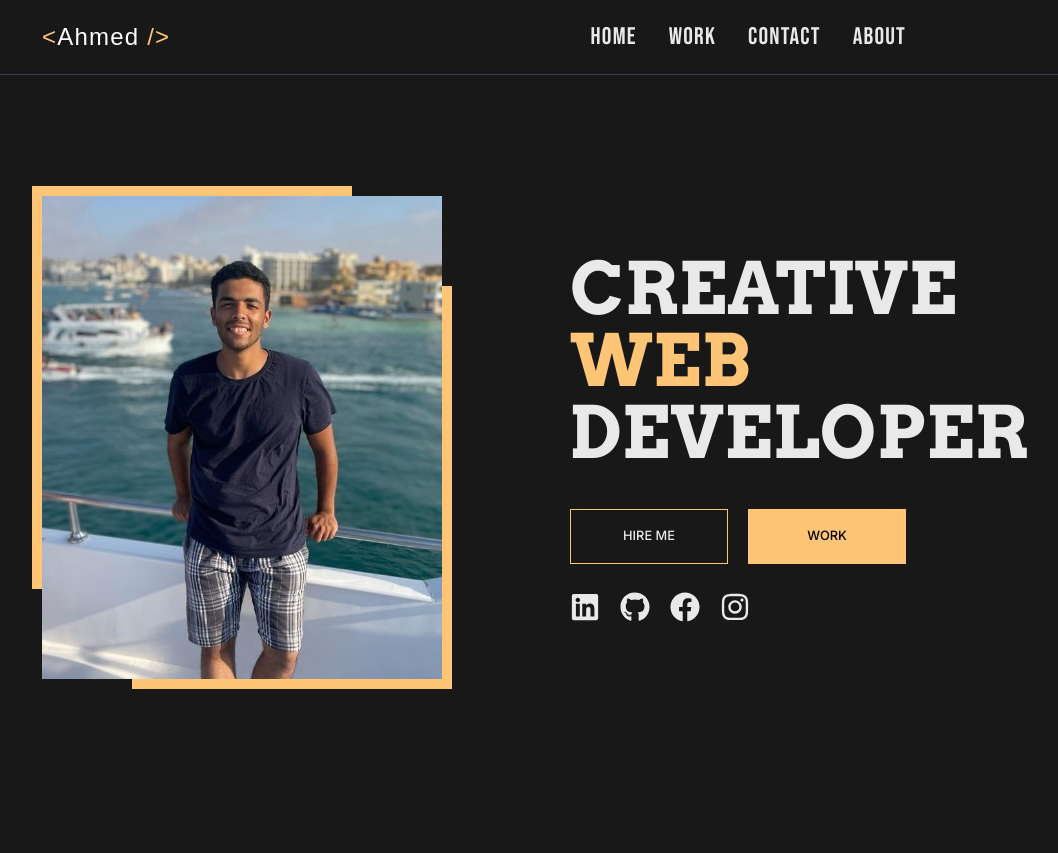
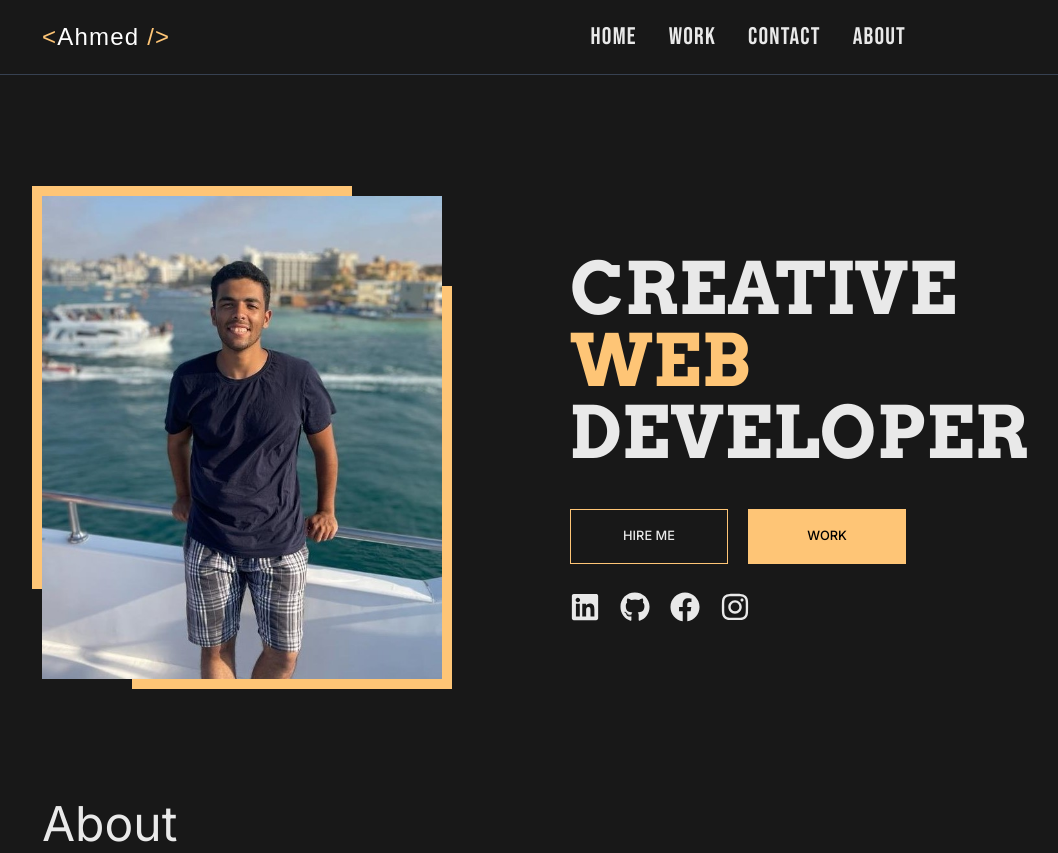
Before and after one commit to kamshushi/portfolio, a Next.js app: page / in a window 1280 px wide. Shown: the whole page, without its empty margins (166-1224 px from the left). Before the commit the page ends 800 px from the top, so only its background shows below. Built offline with nearby package versions, Linux system fonts and the light colour scheme; a web font is replaced by a local one.

Commit message:
refactor + added initial about me section

```diff
--- /dev/null
+++ b/src/components/Home/AboutMeSection/index.tsx
@@ -0,0 +1,10 @@
+import SectionContainer from "@/components/common/SectionContainer";
+import React from "react";
+
+export default function AboutMeSection() {
+  return (
+    <SectionContainer>
+      <h2 className="text-5xl">About</h2>
+    </SectionContainer>
+  );
+}
--- a/src/components/Home/LandingSection/IconsSection.tsx
+++ b/src/components/Home/LandingSection/IconsSection.tsx
@@ -29,7 +29,7 @@ export default function IconsSection() {
       {icons.map(({ icon: Icon, link, title }) => {
         return (
           <li key={link}>
-            <Icon className="text-3xl hover:text-secondary cursor-pointer" />
+            <Icon className="text-3xl hover:text-secondary-txt cursor-pointer" />
           </li>
         );
       })}
--- a/src/components/Home/LandingSection/index.tsx
+++ b/src/components/Home/LandingSection/index.tsx
@@ -15,7 +15,7 @@ export default function LandingSection() {
           <div className="flex items-center">
             <div>
               <h6 className="font-main-header text-7xl font-black">
-                CREATIVE <span className="text-secondary block">WEB</span>{" "}
+                CREATIVE <span className="text-secondary-txt block">WEB</span>{" "}
                 DEVELOPER
               </h6>
 
@@ -31,7 +31,7 @@ export default function LandingSection() {
               </div>
             </div>
             {/* <div className="font-main">
-              <h4 className="text-2xl font-bold text-[var(--clr-font-secondary)]">
+              <h4 className="text-2xl font-bold text-[var(--clr-font-secondary-txt)]">
                 Ahmed Elkamshoushy
               </h4>
               <span className="mt-3 text-slate-400">Web Developer</span>
--- a/src/components/Home/index.tsx
+++ b/src/components/Home/index.tsx
@@ -1,6 +1,7 @@
 import React from "react";
 import LandingSection from "./LandingSection";
 import Navbar from "../Navbar";
+import AboutMeSection from "./AboutMeSection";
 
 export default function HomePageComponent() {
   return (
@@ -11,6 +12,9 @@ export default function HomePageComponent() {
       <div>
         <LandingSection />
       </div>
+      <div>
+        <AboutMeSection />
+      </div>
     </div>
   );
 }
--- a/src/components/Navbar/index.tsx
+++ b/src/components/Navbar/index.tsx
@@ -13,9 +13,9 @@ export default function Navbar() {
 
   return (
     <SectionContainer
-      className={`fixed z-[2] w-full bg-[var(--clr-bg)] overflow-hidden border-b border-gray-700 flex items-center justify-between h-[var(--navbar-height)] transition-[top] duration-500 delay-100 font-nav text-2xl tracking-wider ${navPosition}`}
+      className={`fixed z-[2] w-full bg-primary-bg overflow-hidden border-b border-gray-700 flex items-center justify-between h-[var(--navbar-height)] transition-[top] duration-500 delay-100 font-nav text-2xl tracking-wider ${navPosition}`}
     >
-      <h2 className="font-signature text-secondary">
+      <h2 className="font-signature text-secondary-txt">
         {"<"}
         <span className="text-white">Ahmed</span>
         {" />"}
--- a/tailwind.config.ts
+++ b/tailwind.config.ts
@@ -20,7 +20,9 @@ const config: Config = {
         "main-header": "Arvo, sans-serif",
       },
       colors: {
-        secondary: "var(--clr-font-secondary)",
+        "primary-txt": "var(--clr-font-primary)",
+        "secondary-txt": "var(--clr-font-secondary)",
+        "primary-bg": "var(--clr-bg)",
       },
     },
   },
```
